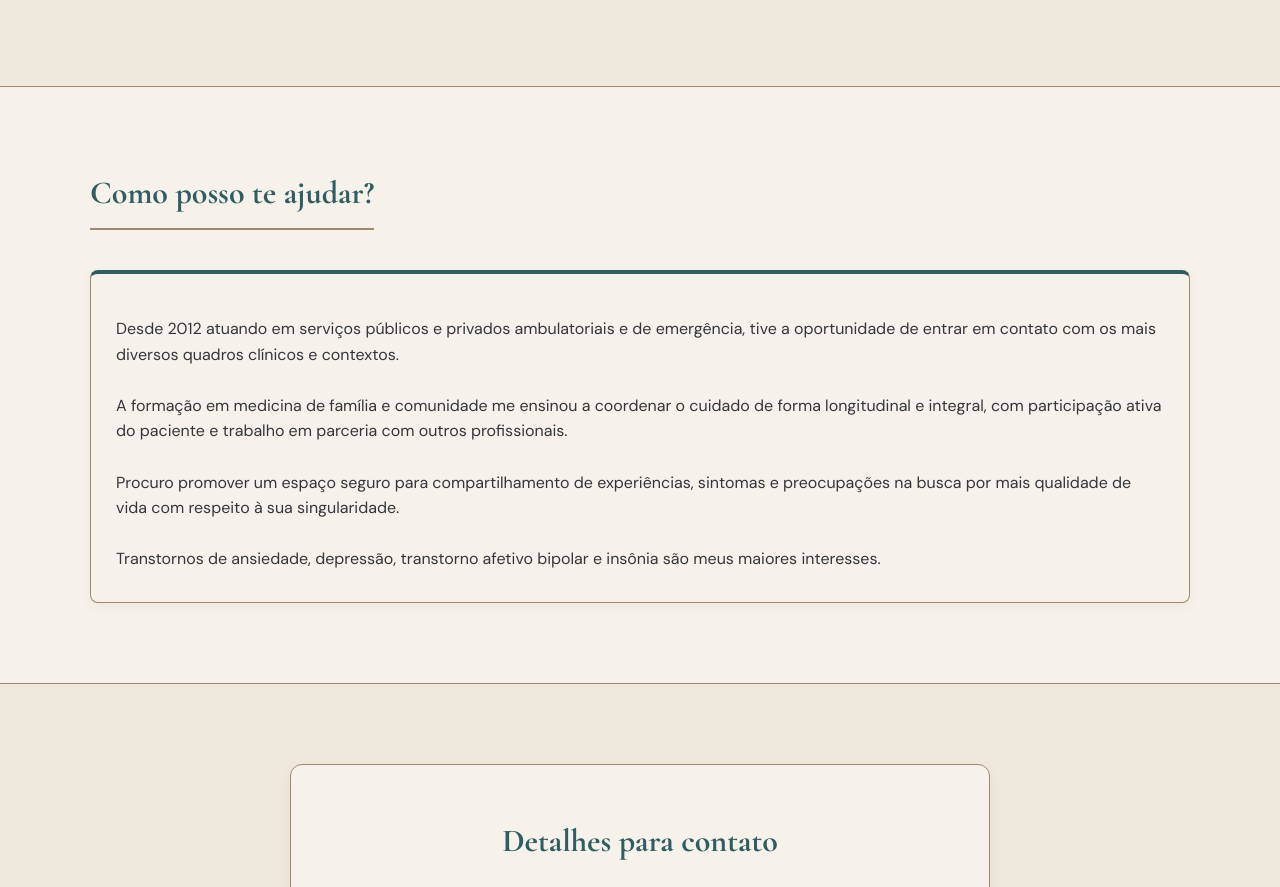
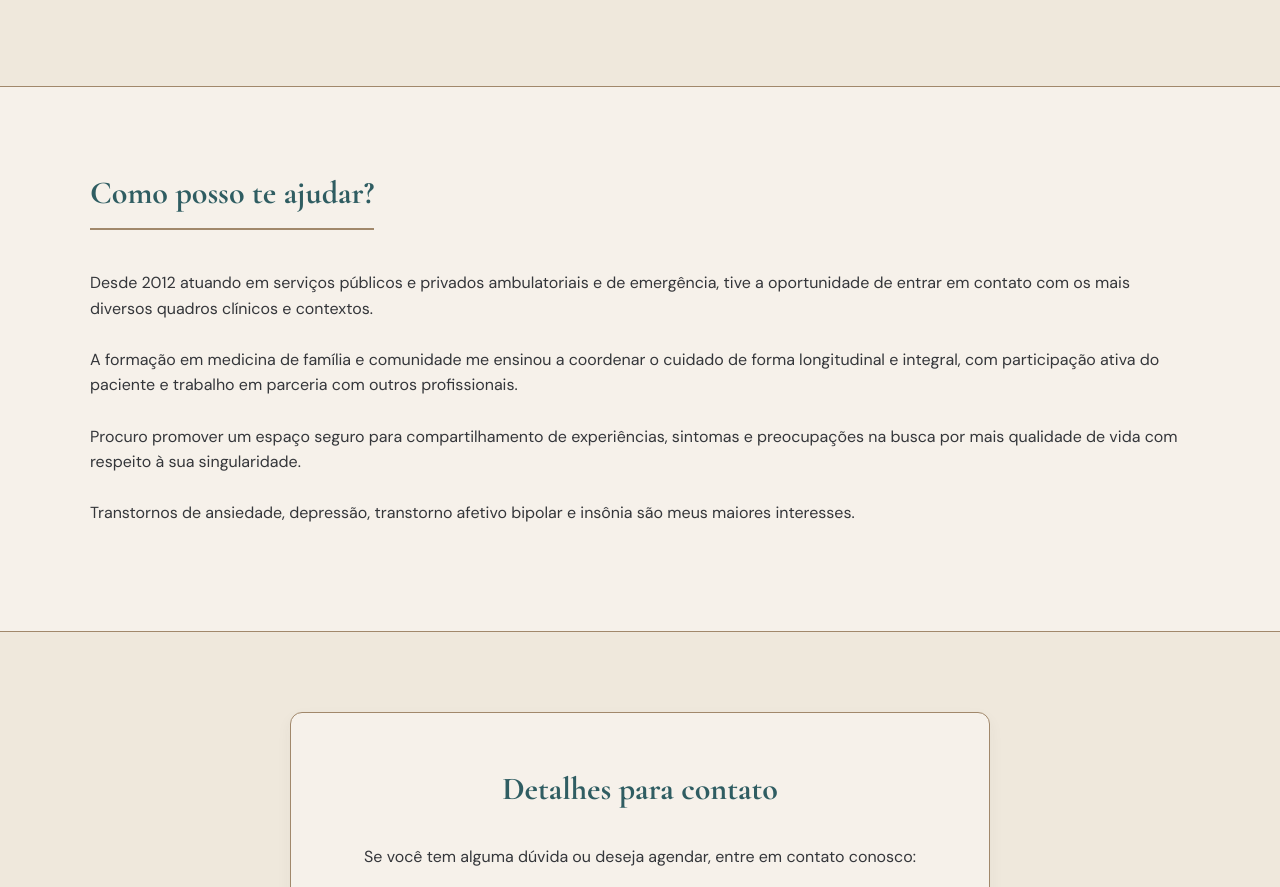
Before and after one commit to dinzinhosa/site-luana, a React (Vite) app: page / in a window 1280 px wide. Shown: the part 1518-2405 px from the top of the page. Built offline with nearby package versions, Linux system fonts and the light colour scheme.

Commit message:
Removendo cards da seção de serviços temporariamente

```diff
--- a/src/App.jsx
+++ b/src/App.jsx
@@ -88,6 +88,7 @@
         </section>
 
         {/* SERVIÇOS */}
+{/* ===== CÓDIGO ANTIGO (COM QUADROS) COMENTADO =====
         <section id="servicos" className="services">
           <div className="section-container">
             <h3>{conteudo.servicosTitulo || "Do que podemos cuidar nas consultas?"}</h3>
@@ -96,6 +97,30 @@
               {conteudo.servicos && conteudo.servicos.map((servico, index) => (
                 <div className="card" key={index}>
                   <h4>{servico.titulo}</h4>
+                  <div dangerouslySetInnerHTML={{ __html: parseMarkdown(servico.descricao) }} />
+                </div>
+              ))}
+            </div>
+          </div>
+        </section>
+        ==================================================== */}
+
+        {/* ===== NOVO CÓDIGO SEM OS QUADROS ===== */}
+        <section id="servicos" className="services">
+          <div className="section-container">
+            <h3>{conteudo.servicosTitulo || "Do que podemos cuidar nas consultas?"}</h3>
+
+            <div className="servicos-conteudo">
+              {conteudo.servicos && conteudo.servicos.map((servico, index) => (
+                <div key={index} style={{ marginBottom: '25px' }}>
+
+                  {/* Só renderiza o título se a médica tiver preenchido no CMS */}
+                  {servico.titulo && (
+                    <h4 style={{ marginBottom: '10px', color: '#87515A' }}>
+                      {servico.titulo}
+                    </h4>
+                  )}
+
                   {/* Descrição do serviço com conversão de Markdown */}
                   <div dangerouslySetInnerHTML={{ __html: parseMarkdown(servico.descricao) }} />
                 </div>
```
